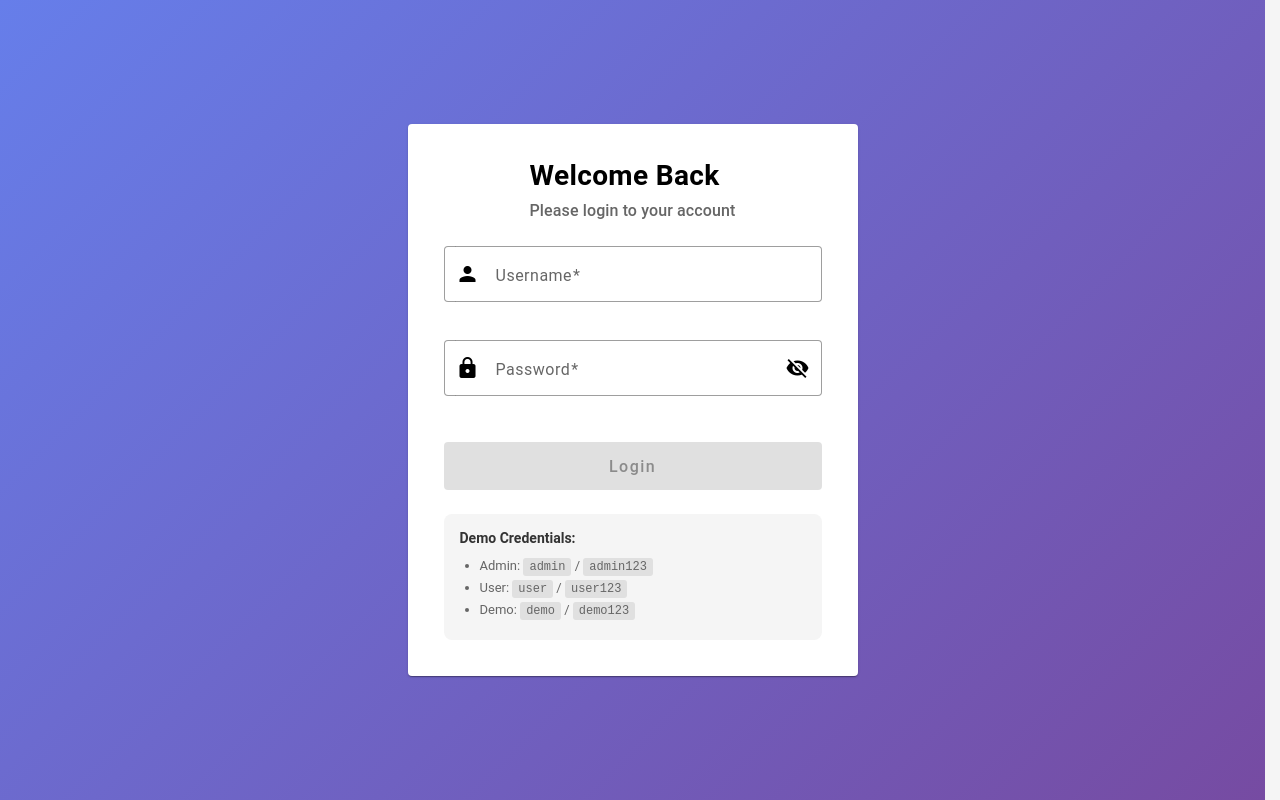
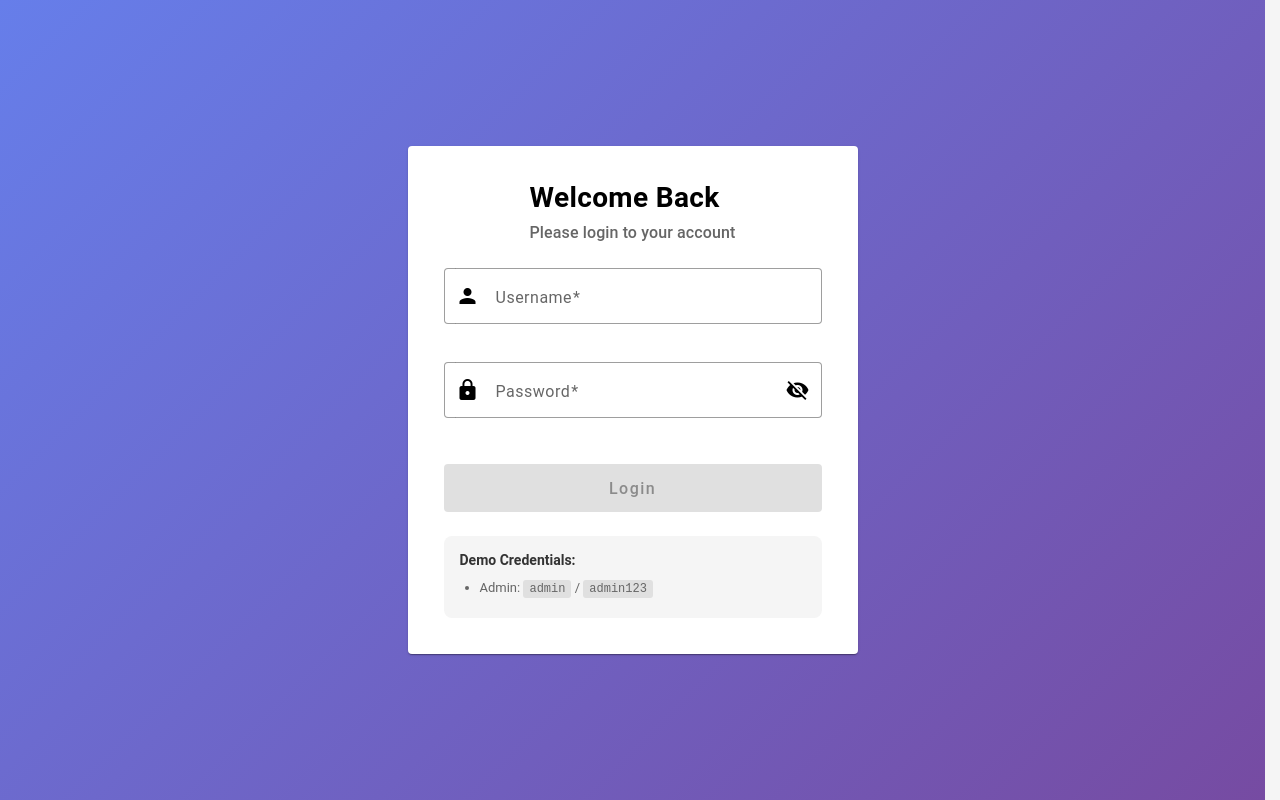
Before and after one commit to khangnmse62197/grace-manage-rwc, an Angular app: page /login in a window 1280 px wide. Built offline with nearby package versions, Linux system fonts and the light colour scheme.

Commit message:
remove not active account

```diff
--- a/src/app/login/login.component.html
+++ b/src/app/login/login.component.html
@@ -59,8 +59,6 @@
         <p><strong>Demo Credentials:</strong></p>
         <ul>
           <li>Admin: <code>admin</code> / <code>admin123</code></li>
-          <li>User: <code>user</code> / <code>user123</code></li>
-          <li>Demo: <code>demo</code> / <code>demo123</code></li>
         </ul>
       </div>
     </mat-card-content>
```
